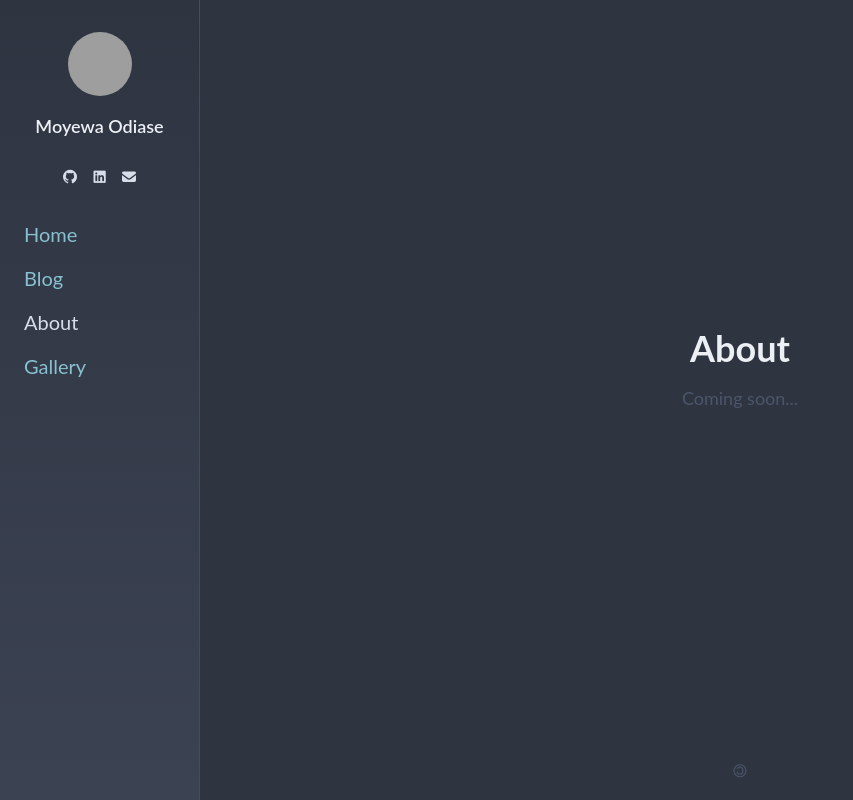
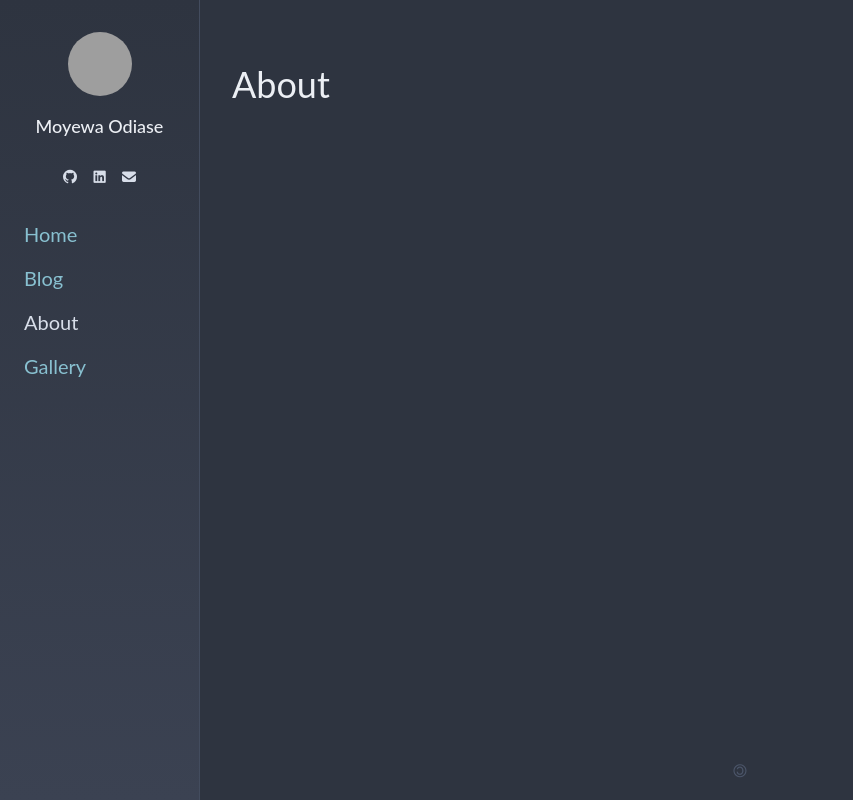
Before and after one commit to modiase/www.modiase.dev, a SvelteKit app: page /about in a window 1280 px wide. Shown: the whole page, without its empty margins (0-853 px from the left). Built offline with nearby package versions, Linux system fonts and the light colour scheme; grey boxes are pictures that could not be loaded; a web font is replaced by a local one.

Commit message:
More stylistic tweaks

```diff
--- a/src/lib/components/CopyFooter.svelte
+++ b/src/lib/components/CopyFooter.svelte
@@ -15,7 +15,7 @@
     >
       <p class="text-sm">
         🄯 Moyewa Odiase {currentYear} - Built using Svelte
-        <img src="/assets/images/svelte.svg" alt="Svelte" class="inline w-4 h-4 ml-1 svelte-logo" />
+        <img src="/assets/images/svelte.svg" alt="Svelte" class="inline w-3 h-3 ml-1 svelte-logo" />
       </p>
     </div>
   </div>
--- a/src/lib/components/Sidebar.svelte
+++ b/src/lib/components/Sidebar.svelte
@@ -17,7 +17,7 @@
           class="w-16 h-16 object-cover rounded-full"
         />
       </div>
-      <h2 class="text-lg font-semibold text-center">Moyewa Odiase</h2>
+      <h2 class="text-lg font-medium text-center">Moyewa Odiase</h2>
 
       <!-- Social Icons -->
       <div class="flex justify-center space-x-3 mt-2">
--- a/src/routes/(site)/+layout.svelte
+++ b/src/routes/(site)/+layout.svelte
@@ -46,7 +46,7 @@
 
   <div class={clsx('flex-1 flex flex-col')}>
     {#key $page.url.pathname}
-      <main class="flex-1" in:fade={{ duration: 300 }}>
+      <main class="flex-1 pt-16 px-8" in:fade={{ duration: 300 }}>
         <slot />
       </main>
     {/key}
--- a/src/routes/(site)/about/+page.svelte
+++ b/src/routes/(site)/about/+page.svelte
@@ -1,6 +1,3 @@
-<div class="flex items-center justify-center min-h-full text-center">
-  <div>
-    <h1 class="text-4xl font-bold mb-4">About</h1>
-    <p class="text-lg text-secondary">Coming soon...</p>
-  </div>
+<div class="min-h-full gap-8 flex flex-col">
+  <h1 class="text-4xl">About</h1>
 </div>
```
